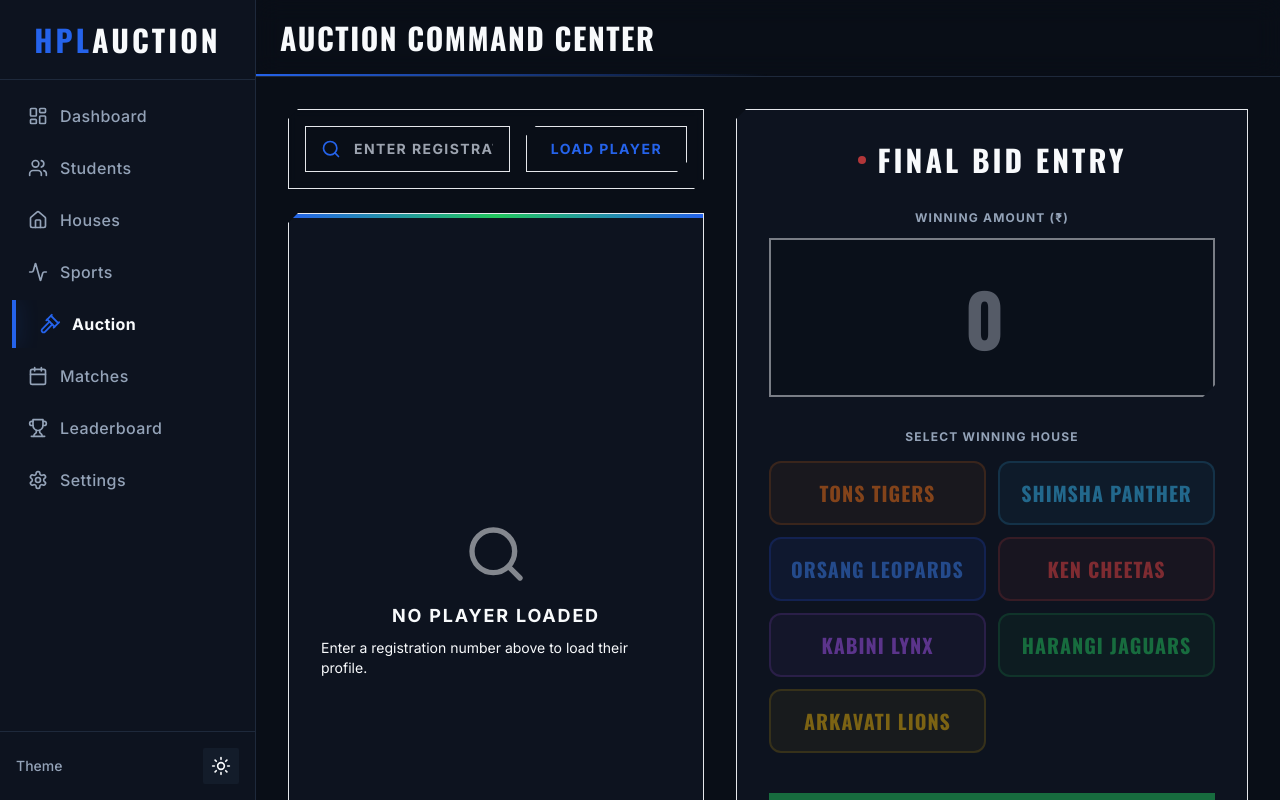
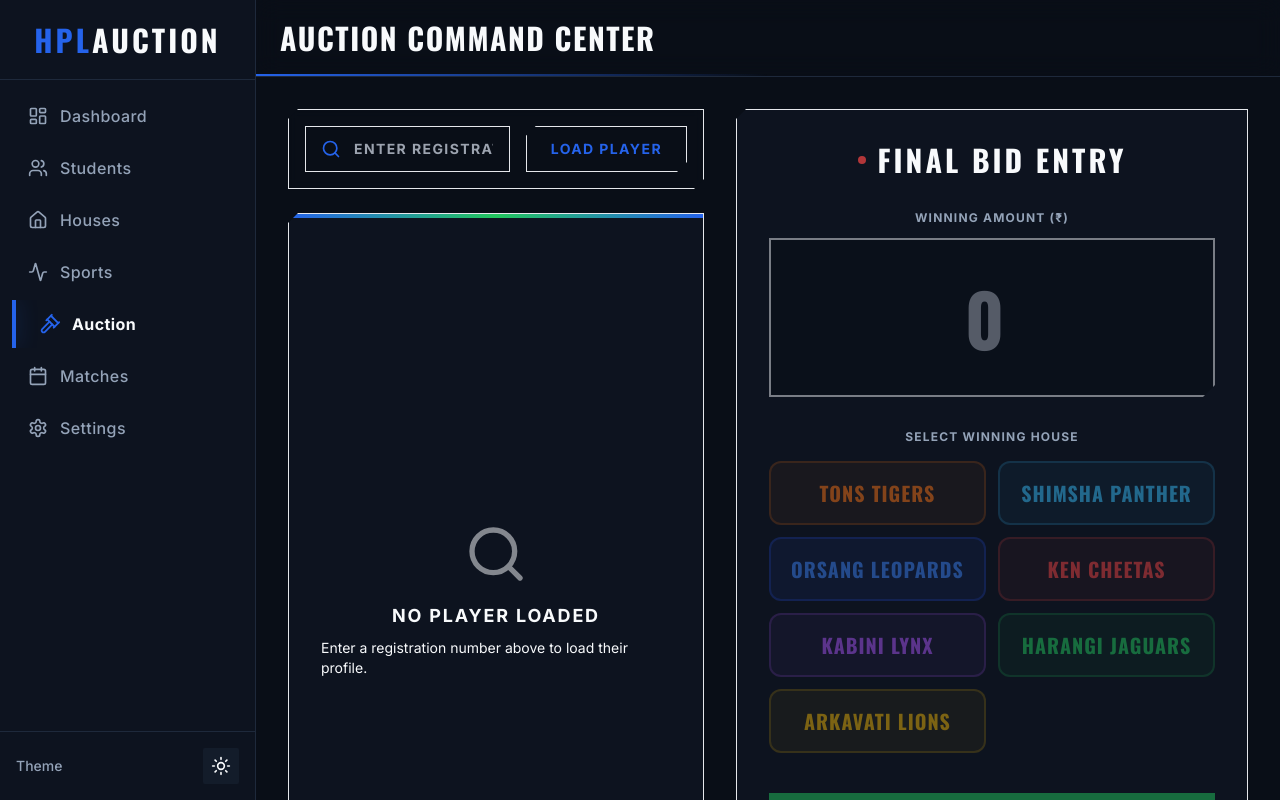
Before and after one commit to shahabhilash/hpl-auction, a Next.js app: page /auction in a window 1280 px wide. Built offline with nearby package versions, Linux system fonts and the light colour scheme.

Commit message:
ui: completely remove leaderboard section

```diff
--- a/components/Sidebar.tsx
+++ b/components/Sidebar.tsx
@@ -22,7 +22,6 @@ export function Sidebar() {
     { href: "/sports", label: "Sports", icon: <Activity size={20} /> },
     { href: "/auction", label: "Auction", icon: <Gavel size={20} /> },
     { href: "/matches", label: "Matches", icon: <Calendar size={20} /> },
-    { href: "/leaderboard", label: "Leaderboard", icon: <Trophy size={20} /> },
     { href: "/settings", label: "Settings", icon: <Settings size={20} /> },
   ];
 
```
